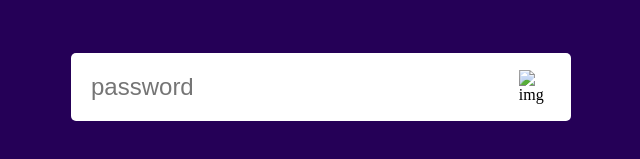
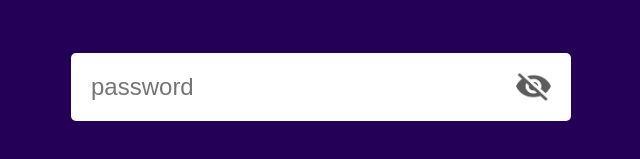
Before and after one commit to Cyber-Programer/fun, a plain HTML site: page pass/index.html in a window 1280 px wide. Shown: the part 247-406 px from the top of the page, 319-959 px from the left. Drawn offline with Linux system fonts and the light colour scheme; the site is published under a folder, as on GitHub Pages, so addresses that start at the root find nothing.

Commit message:
Update index.html

```diff
--- a/pass/index.html
+++ b/pass/index.html
@@ -10,7 +10,7 @@
 
     <div class="input-box">
         <input type="password" placeholder="password" id="pass">
-        <img src="/img/eye-close.png" alt="img" id="ok">
+        <img src="./img/eye-close.png" alt="img" id="ok">
     </div>
 
     <script src="s.js"></script>
```
